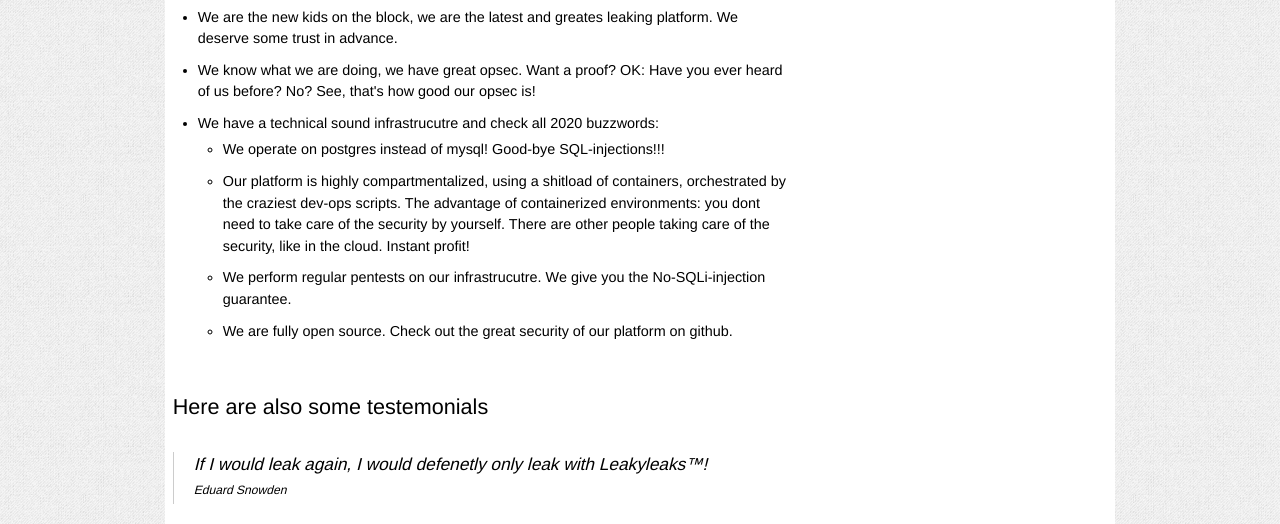
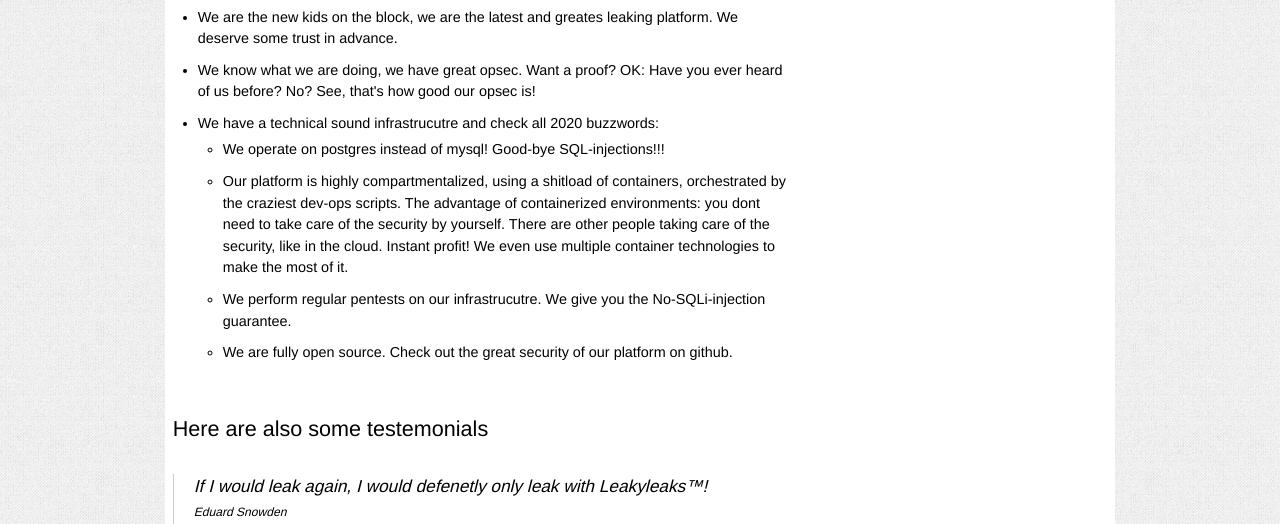
Before and after one commit to leakyleaks-ctf/leakyleaks.ctf, a Flask app: page / in a window 1280 px wide. Shown: the part 777-1301 px from the top of the page. Run offline with Flask 2, Linux system fonts and the light colour scheme.

Commit message:
Make explanations even better

```diff
--- a/app/templates/index.html
+++ b/app/templates/index.html
@@ -26,7 +26,7 @@
                     of containers, orchestrated by the craziest dev-ops scripts. The advantage of
                     containerized environments: you dont need to take care of the security by
                     yourself. There are other people taking care of the security, like in the cloud. Instant
-                    profit!</li>
+                    profit! We even use multiple container technologies to make the most of it.</li>
                 <li>We perform regular pentests on our infrastrucutre. We give you the No-SQLi-injection guarantee.</li>
                 <li>We are fully open source. Check out the great security of our platform on github.</li>
             </ul>
```
